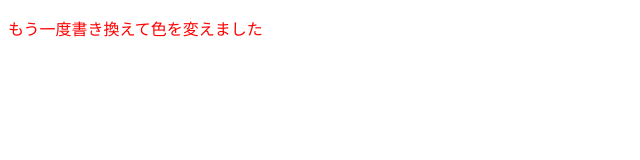
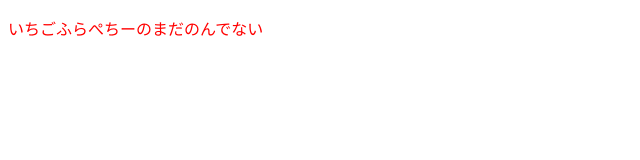
Before and after one commit to wakawakame531/250512, a plain HTML site: page index.html in a window 1280 px wide. Shown: the full height of the page, 0-640 px from the left. Drawn offline with Linux system fonts and the light colour scheme.

Commit message:
文字を変えました

```diff
--- a/index.html
+++ b/index.html
@@ -5,6 +5,6 @@
     <title>タイトル</title>
   </head>
   <body>
-    <p style="color:red">もう一度書き換えて色を変えました</p>
+    <p style="color:red">いちごふらぺちーのまだのんでない</p>
   </body>
 </html>
```
